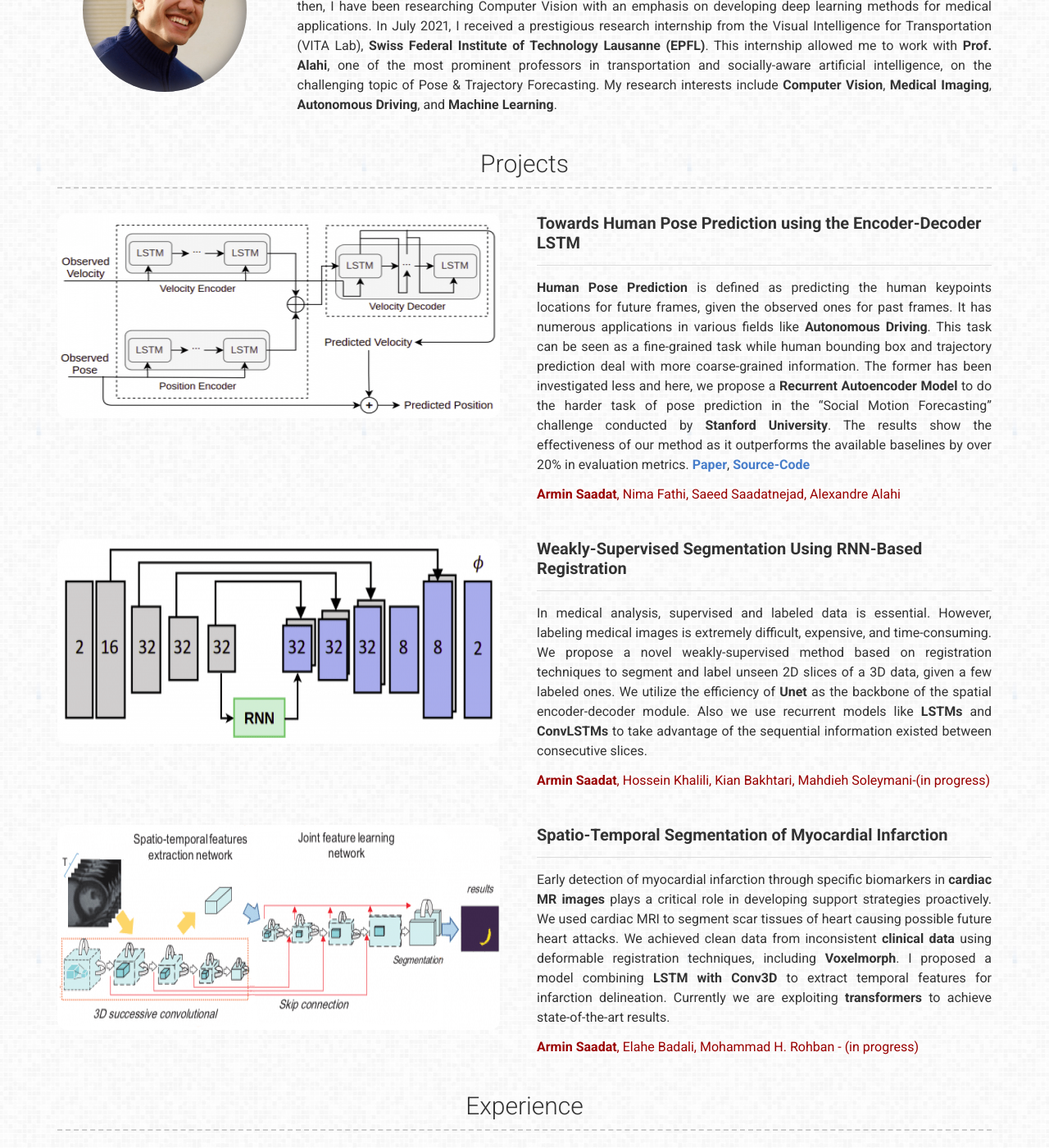
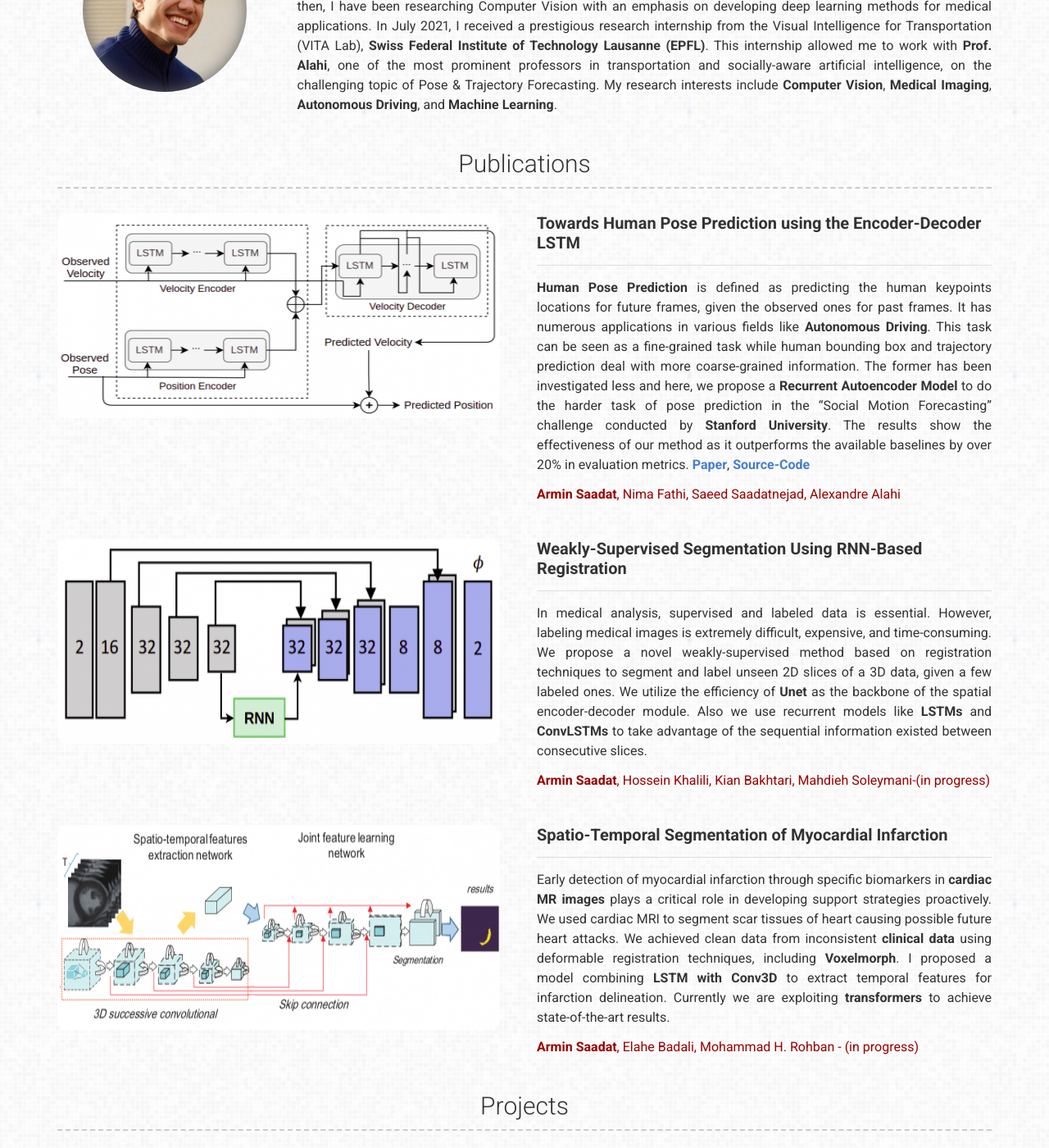
Before and after one commit to Armin-Saadat/Armin-Saadat.github.io, a Jekyll site: the page built from index.md, in a window 1280 px wide and 1400 px high, scrolled down 377 px. Shown: the whole window at 82% size. Built offline with Jekyll 4.4.1, drawn with Linux system fonts in a browser that asks for light colours; a style sheet for code colours, icons or effects is not loaded.

Commit message:
add publications

```diff
--- /dev/null
+++ b/_data/publications.yml
@@ -0,0 +1,50 @@
+- name: Posepred_Method
+  image: images/somof_method.png
+  description: |
+    ## **Towards Human Pose Prediction using the Encoder-Decoder LSTM**
+
+    ---
+
+    **Human Pose Prediction** is defined as predicting the human keypoints locations for future frames, given the observed ones for past frames.
+    It has numerous applications in various fields like **Autonomous Driving**.
+    This task can be seen as a fine-grained task while human bounding box and trajectory prediction deal with more coarse-grained information.
+    The former has been investigated less and here, we propose a **Recurrent Autoencoder Model** to do the harder task of pose prediction in the "Social Motion Forecasting" challenge conducted by **Stanford University**.
+    The results show the effectiveness of our method as it outperforms the available baselines by over 20% in evaluation metrics.
+    [**Paper**](https://somof.stanford.edu/cgi-bin/public/ICCVSoMoF2021AllFiles/15/Supplementary/paper.pdf),
+     [**Source-Code**](https://github.com/Armin-Saadat/pose-prediction-autoencoder)
+
+
+
+    <span style="color:#900"> **Armin Saadat**, Nima Fathi, Saeed Saadatnejad, Alexandre Alahi</span>
+
+
+- name: RNN_Reg
+  image: images/unet_rnn.png
+  description: |
+    ## **Weakly-Supervised Segmentation Using RNN-Based Registration**
+
+    ---
+    In medical analysis, supervised and labeled data is essential. However, labeling medical images is extremely difficult, expensive, and time-consuming.
+    We propose a novel weakly-supervised method based on registration techniques to segment and label unseen 2D slices of a 3D data, given a few labeled ones.
+    We utilize the efficiency of **Unet** as the backbone of the spatial encoder-decoder module.
+    Also we use recurrent models like **LSTMs** and **ConvLSTMs** to take advantage of the sequential information existed between consecutive slices.
+
+
+    <span style="color:#900"> **Armin Saadat**, Hossein Khalili, Kian Bakhtari, Mahdieh Soleymani-(in progress)</span>
+
+
+- name: MuTGAN
+  image: images/cardiac_mutgan.png
+  description: |
+    ## **Spatio-Temporal Segmentation of Myocardial Infarction**
+
+    ---
+
+    Early detection of myocardial infarction through specific biomarkers in **cardiac MR images** plays a critical role in developing support strategies proactively.
+    We used cardiac MRI to segment scar tissues of heart causing possible future heart attacks.
+    We achieved clean data from inconsistent **clinical data** using deformable registration techniques, including **Voxelmorph**.
+    I proposed a model combining **LSTM with Conv3D** to extract temporal features for infarction delineation.
+    Currently we are exploiting **transformers** to achieve state-of-the-art results.
+
+
+    <span style="color:#900"> **Armin Saadat**, Elahe Badali, Mohammad H. Rohban - (in progress)</span>
--- /dev/null
+++ b/_includes/publications.html
@@ -0,0 +1,29 @@
+<div class="container projects-container">
+  <h3>{{ site.publications_title | default: "Publications" }}</h3>
+  {% for project in site.data.projects %}
+    <div class="row clearfix project">
+      <div class="col-xs-12 col-sm-5 col-md-6 no-print">
+        <span class="pub-img" style="background-image: url({{ project.image | relative_url }})" />
+      </div>
+<!--       <div class="col-xs-12 col-sm-4 col-md-3 col-print-12 left-column">
+        <h4>{{ project.name }}</h4>
+        {%- if project.link -%}
+          {% include a.html href=project.link class="project-link" %}{{ project.link }}</a>
+        {%- endif -%}
+        {%- if project.github -%}
+          <p class="no-print">
+            <a href="https://github.com/{{ project.github }}" target="_blank">
+              <i class="fa fa-github" title="{{ project.name }} Github link"></i>
+            </a>
+          </p>
+        {%- endif -%}
+      </div> -->
+      <div class="col-xs-12 col-sm-7 col-md-6 col-print-12">
+        {%- if project.quote -%}
+          <p class="quote">{{ project.quote }}</p>
+        {%- endif -%}
+        {{ project.description | strip | markdownify }}
+      </div>
+    </div>
+  {% endfor %}
+</div>
--- a/_layouts/default.html
+++ b/_layouts/default.html
@@ -11,6 +11,10 @@
         <div class="wrapper">
 
             {%- include about.html -%}
+
+            {%- if site.data.publications.size > 0 -%}
+                {%- include publications.html -%}
+            {%- endif -%}
 
             {%- if site.data.projects.size > 0 -%}
                 {%- include projects.html -%}
```
